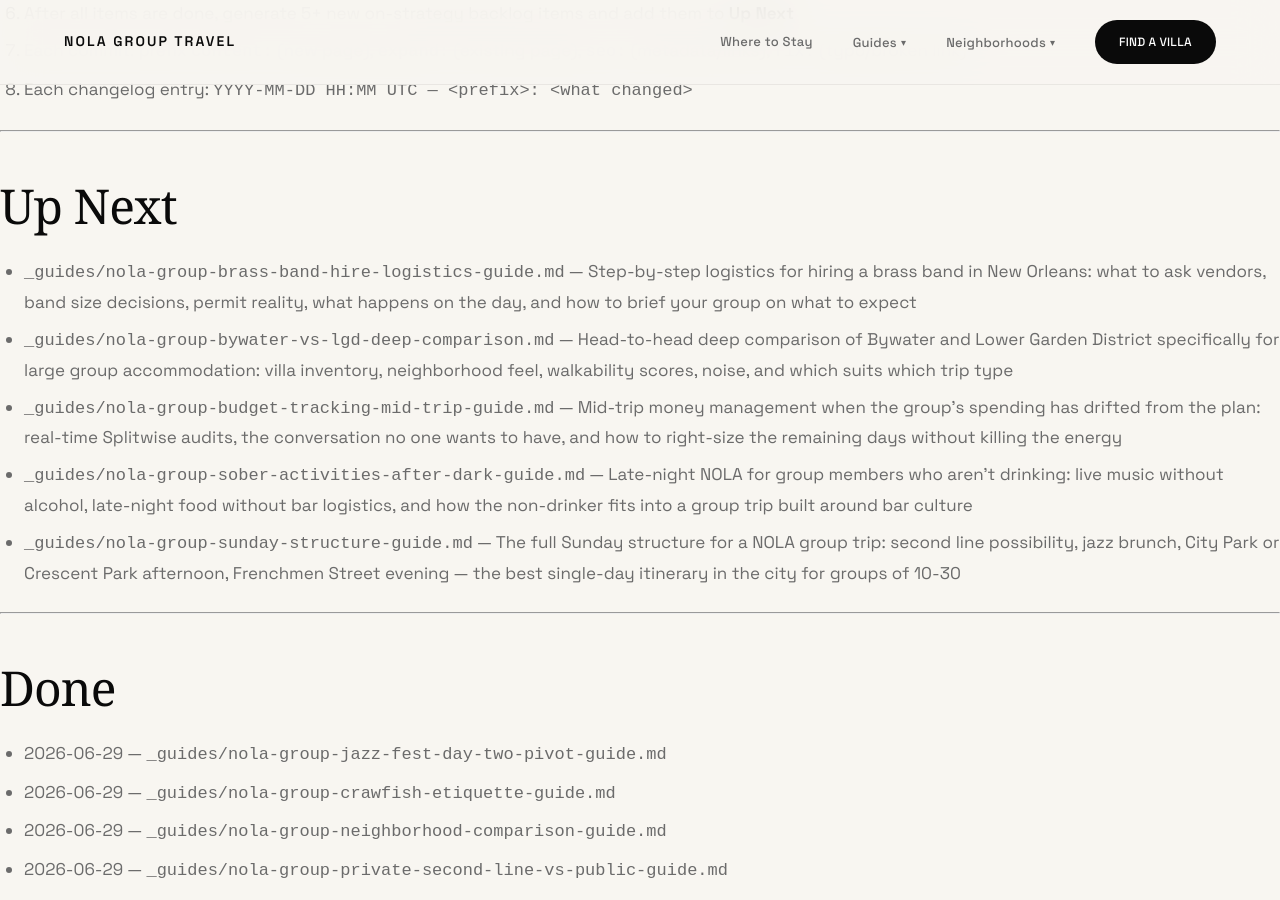
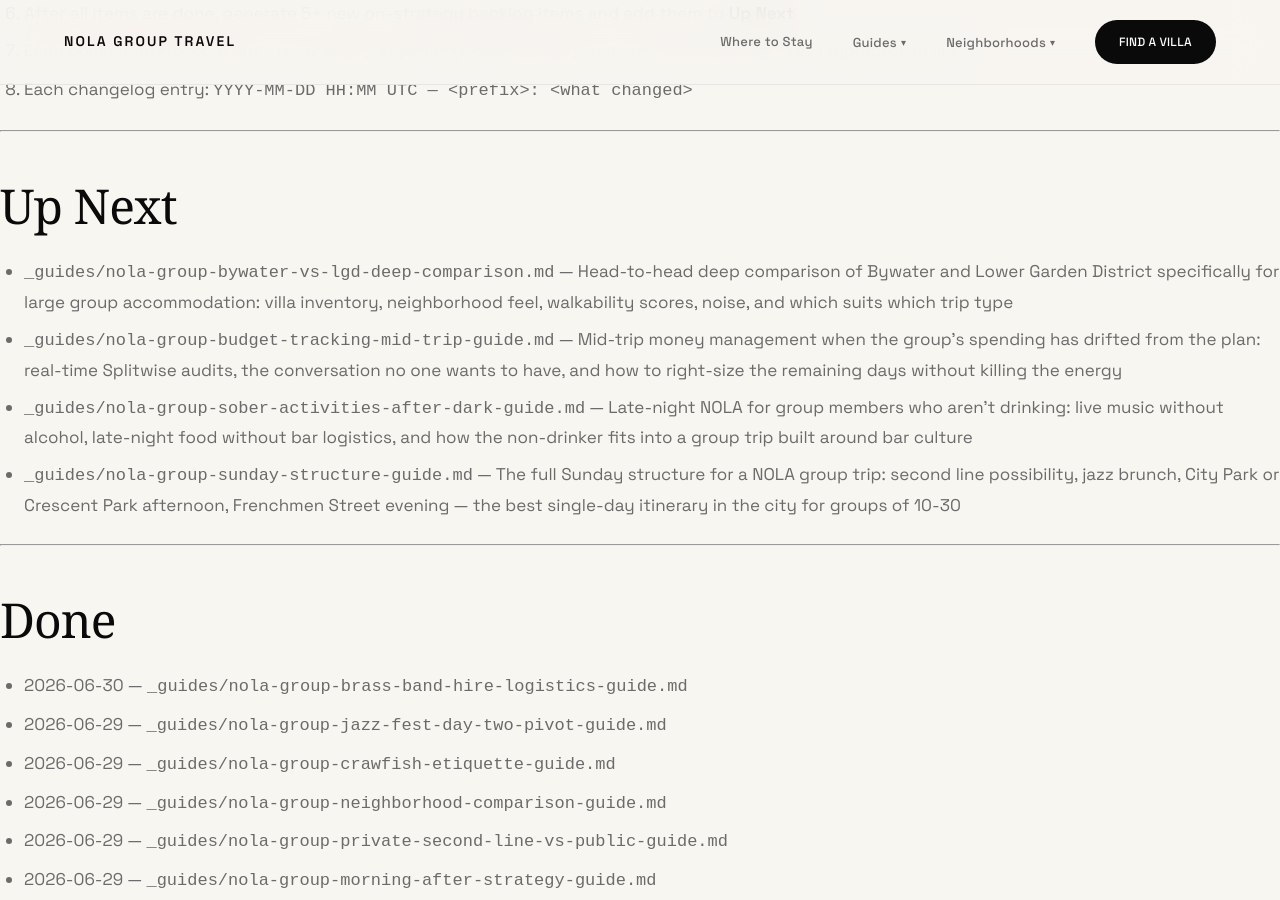
Before and after one commit to sjworth-dev/nola-group-travel, a Jekyll site: the page built from ROADMAP.md, in a window 1280 px wide and 900 px high, scrolled down 3111 px. Built offline with Jekyll 4.4.1, drawn with Linux system fonts in a browser that asks for light colours; some web fonts are replaced; our own code applies the rules of GitHub Pages for plain Markdown files; part of the change alters nothing that is shown.

Commit message:
content: add _guides/nola-group-brass-band-hire-logistics-guide.md
Step-by-step logistics for hiring a brass band in New Orleans for groups
of 10-30: band size decisions by venue type, what to ask vendors, permit
reality for street second lines vs. private venues, day-of structure,
group briefing script, and tipping protocol.

```diff
--- a/ROADMAP.md
+++ b/ROADMAP.md
@@ -86,7 +86,6 @@ This is an independent guide. Properties may be described editorially as example
 
 ## Up Next
 
-- `_guides/nola-group-brass-band-hire-logistics-guide.md` — Step-by-step logistics for hiring a brass band in New Orleans: what to ask vendors, band size decisions, permit reality, what happens on the day, and how to brief your group on what to expect
 - `_guides/nola-group-bywater-vs-lgd-deep-comparison.md` — Head-to-head deep comparison of Bywater and Lower Garden District specifically for large group accommodation: villa inventory, neighborhood feel, walkability scores, noise, and which suits which trip type
 - `_guides/nola-group-budget-tracking-mid-trip-guide.md` — Mid-trip money management when the group's spending has drifted from the plan: real-time Splitwise audits, the conversation no one wants to have, and how to right-size the remaining days without killing the energy
 - `_guides/nola-group-sober-activities-after-dark-guide.md` — Late-night NOLA for group members who aren't drinking: live music without alcohol, late-night food without bar logistics, and how the non-drinker fits into a group trip built around bar culture
@@ -96,6 +95,7 @@ This is an independent guide. Properties may be described editorially as example
 
 ## Done
 
+- 2026-06-30 — `_guides/nola-group-brass-band-hire-logistics-guide.md`
 - 2026-06-29 — `_guides/nola-group-jazz-fest-day-two-pivot-guide.md`
 - 2026-06-29 — `_guides/nola-group-crawfish-etiquette-guide.md`
 - 2026-06-29 — `_guides/nola-group-neighborhood-comparison-guide.md`
@@ -724,3 +724,4 @@ This is an independent guide. Properties may be described editorially as example
 2026-06-29 11:30 UTC — content: add _guides/nola-group-neighborhood-comparison-guide.md — Bywater vs. Marigny vs. Lower Garden District vs. French Quarter side-by-side comparison for groups of 10-30
 2026-06-29 11:45 UTC — content: add _guides/nola-group-private-second-line-vs-public-guide.md — private hired second line vs. joining a public parade: costs, booking, cultural context, and which is right for your group
 2026-06-29 12:00 UTC — content: add _guides/nola-group-morning-after-strategy-guide.md — morning-after recovery guide: foods, slow-start leadership, when to cancel, and recalibrating the group for afternoon and evening
+2026-06-30 00:00 UTC — content: add _guides/nola-group-brass-band-hire-logistics-guide.md — step-by-step brass band hire guide: band size decisions, permits, what to ask vendors, day-of structure, group briefing, and tipping protocol
--- /dev/null
+++ b/_guides/nola-group-brass-band-hire-logistics-guide.md
@@ -0,0 +1,178 @@
+---
+title: "How to Hire a Brass Band in New Orleans: Full Group Logistics Guide"
+description: "Step-by-step logistics for hiring a brass band in New Orleans for your group trip: band size decisions, what to ask vendors, permit reality, day-of structure, and how to brief 20 people on what to expect when the music starts."
+category: "Music & Culture"
+card_title: "Hiring a Brass Band"
+card_description: "Hiring a brass band isn't complicated once you know what to ask. This is the full logistics guide: band size, permits, day-of structure, and how to brief your group before the tuba player shows up."
+date: 2026-06-30
+---
+
+A brass band is the move. Whether you're throwing a private second line down the block, kicking off a bachelorette crawl, or just want 20 minutes of pure New Orleans energy in your villa courtyard, a hired brass band is one of the most genuinely unforgettable things you can add to a group trip here.
+
+The logistics are real but not complicated. Most groups who show up expecting something magical and get something chaotic went in without a framework. This guide is the framework.
+
+---
+
+## Quick Checklist
+
+- [ ] Decide what you want the band for: private second line on the street, villa performance, bar crawl escort, or ceremony/event moment
+- [ ] Determine band size based on your group size and event type — you don't always need a 10-piece
+- [ ] Contact at least two or three bands or booking agents; confirm availability well in advance (4–6 weeks for peak season, 2–3 weeks minimum off-peak)
+- [ ] Ask specifically about permits: street second lines require a city permit; private venues (your villa courtyard, a rented bar) typically don't
+- [ ] Confirm the exact duration, start time, whether the band provides their own PA/amplification, and what they need from you
+- [ ] Collect the hiring fee in advance from the group — this is not a bill you want to split at the last minute on the day of
+- [ ] Brief your group on what to expect before the band arrives: what a second line actually is, how it moves, what you do as a participant
+- [ ] Have cash ready for tips — standard practice, expected, and generous is the right calibration here
+
+---
+
+## What a Brass Band Actually Is
+
+A New Orleans brass band is not a marching band. Not a jazz band in the dinner-table sense. Not a cover band.
+
+It is a self-contained percussion and horn ensemble — typically some combination of tuba or sousaphone, bass drum and snare, trumpet, trombone, and saxophone — built for movement. The music is loud, rhythmic, and physically irresistible. When a brass band starts playing in an enclosed courtyard or on a residential street, the sound takes over. People start moving. There is no polite sitting-and-listening mode for a brass band at close range.
+
+The repertoire blends jazz standards, funk, hip-hop covers, and traditional second line material. A good band reads the crowd. If your group is 25 people from Ohio who want to feel what New Orleans actually sounds like, a brass band playing in your villa courtyard will do that in about 90 seconds.
+
+---
+
+## What to Use a Brass Band For
+
+Different formats require different logistics. Know which you're going for before you start making calls.
+
+| Format | What it is | Permit needed? | Ideal group size |
+|---|---|---|---|
+| Private villa performance | Band plays in your courtyard or outdoor space for a set duration | No | 10–30 |
+| Bar crawl escort | Band walks with your group between 2–3 stops, plays a few songs at each | No (inside venues); possibly yes (street segments) | 15–30 |
+| Private second line | Permitted parade on a designated route through residential streets | Yes — city permit required | 20–100+ |
+| Ceremony moment | Band plays entrance, exit, or a specific scene at a private event | No (private venue) | Any |
+| Public street performance | Band sets up at a public corner or plaza (not a permitted parade) | Varies; consult city ordinance | Open crowd |
+
+The private villa performance is the easiest to execute and the most common hire for group trips. The private second line is the most impactful and requires the most lead time to permit correctly.
+
+---
+
+## Band Size: How Many Musicians Do You Need
+
+Bigger is not always better. A 4-piece band in your villa courtyard is often more appropriate — and more financially sensible — than a 10-piece ensemble that overwhelms the space.
+
+| Band size | Musicians | Best for | Notes |
+|---|---|---|---|
+| 4-piece | Drum kit or snare/bass, 1–2 horns, tuba | Small villa courtyard, intimate group moment | More affordable; still genuinely powerful in an enclosed space |
+| 6-piece | Drum set, 3 horns, tuba | Standard private event or bar crawl | The most commonly hired configuration for group trips |
+| 8–10-piece | Full percussion, 4–6 horns, tuba | Full private second line, large outdoor event, ceremony | Maximum impact; requires more logistics and a bigger budget |
+
+A 4-piece or 6-piece band playing in a private villa courtyard is a completely different experience than a 10-piece in an outdoor parade — and the 4-piece in the courtyard often hits harder per square foot. Match the size to the space and the event.
+
+---
+
+## What to Ask When You Contact a Band
+
+Most bands and booking agents handle group hire inquiries regularly. Come prepared with specifics and you'll get a faster, cleaner quote.
+
+**Essential questions:**
+
+1. What is your rate for [X duration] with a band of [Y musicians]?
+2. Are you available on [date] at [time]?
+3. Do you handle permits for street second lines, or is that on us?
+4. What do you need from the venue or location? (Power? Sound setup? Covered space?)
+5. What's the deposit structure, and when is the remainder due?
+6. Can we make a song request list, or do you set your own setlist?
+7. How long does setup take, and when should we expect the band to arrive relative to the start time?
+
+**Red flags in a response:**
+
+- No deposit required (usually means no commitment either)
+- Vague on duration — "we'll play until you're done" is not a contract
+- Unwilling to put anything in writing
+- No clarity on permits
+
+A professional band or agency will be clear on all of these points. If the communication feels loose, find someone else.
+
+---
+
+## Permits: The Real Story
+
+This is where groups get into trouble. The short version:
+
+**Private venues (villa, rented bar, restaurant courtyard): no permit needed.** The band plays on private property, you're the event. Simple.
+
+**Public streets: permit required.** A second line parade on a public street in New Orleans requires a city permit from the Special Events office. The permit specifies the route, the date, the time, the number of participants, and requires coordination with NOPD for an escort.
+
+The permit process takes time — typically several weeks minimum. If you're planning a permitted street second line, start this process at least 4–6 weeks out, more if your trip falls during peak season (Mardi Gras season, Jazz Fest, Essence Fest, major holidays).
+
+The band or their booking contact will often know the permit process and may handle it for you, for a fee. Ask directly: "Do you handle the permit, or do we?" Either way is workable; just know going in who's responsible.
+
+**If you don't permit and do it anyway on a public street:** You may get broken up. NOPD does enforce this. It's not worth it on a group trip.
+
+---
+
+## What Happens on the Day
+
+Here's a realistic sequence for a private villa second line performance:
+
+**60 minutes before:** Band arrives for setup, confirms the space and sound levels with the organizer. Make sure they have somewhere to put cases and gear. Offer water.
+
+**30 minutes before:** Collect everyone in the group. Brief them (see below). Get them in the space — don't let people be scattered when the band starts.
+
+**Start time:** The band starts. It's loud immediately. This is expected and correct.
+
+**The performance arc:** Most private performances run 30–60 minutes. The first 10 minutes are the warmup. The middle portion is peak energy. The end typically includes a slower acknowledgment before the finale.
+
+**During the performance:** Your group is participants, not audience members. Move. Dance. Follow the band if they're walking. Tip between songs if you feel moved to. The musicians are watching the crowd and adjusting to what's working.
+
+**End of performance:** Band packs up. Tip if you haven't. Get a group photo if you want one — before the band disperses, not after.
+
+---
+
+## How to Brief Your Group
+
+This is the part most organizers skip. Don't skip it.
+
+Tell your group — before the band arrives — the following:
+
+"We've hired a brass band. They're going to play in [the courtyard/on the street] for [X minutes]. This is not a concert where you stand and watch — it's a second line, which means you move with them. Follow the band if it's walking. Dance. Tip a few dollars between songs if you want; it's expected and appreciated. The music will be louder than you expect. It's supposed to be. Be ready in [the courtyard/out front] at [time]."
+
+That's the brief. Two minutes of context and your group goes from confused observers to active participants.
+
+---
+
+## The Tipping Question
+
+Tip the band. This is not optional if you want to do this right.
+
+The standard approach: the trip organizer collects a few dollars from each group member before the performance, pools it into a tip envelope or cash, and presents it to the bandleader at the end. Or one person tips generously on behalf of the group and settles with everyone later on Splitwise.
+
+The amount varies based on group size, duration, and how much the performance delivered. Think of it as a meaningful supplement to the hire fee, not a replacement for it.
+
+**Tip in cash. Always.**
+
+---
+
+## Pro Tips
+
+1. **Book with more lead time than you think you need.** Good brass bands in New Orleans are genuinely in demand, especially on weekends and during festival season. Four to six weeks out is not excessive. Two weeks out during peak season is cutting it close.
+
+2. **The acoustics of a villa courtyard are surprising.** An enclosed courtyard amplifies brass band sound dramatically. A 4-piece band in a walled courtyard sounds like a full ensemble. Start there before defaulting to a larger band.
+
+3. **Have the second line props ready.** If you want your group waving handkerchiefs or twirling parasols — which you do — source them before the performance, not during. Second line umbrellas can be found at many shops in the French Market and along Magazine Street.
+
+4. **Make sure phones are charged.** Everyone in the group is going to want to film this. Warn them the day before. A dead phone on a brass band second line is a real loss.
+
+5. **A shorter, more focused performance beats a long one with declining energy.** A tight 30-minute villa set is better than an hour that drags after the first 40 minutes. Ask the band for their recommendation on duration based on your setup.
+
+6. **Confirm the start time the morning of.** A quick confirmation text to the bandleader or booking contact removes the anxiety of wondering whether everything is still on. It also signals that you're organized and serious.
+
+7. **If it rains, have a backup.** Brass bands can often move indoors if needed, but discuss this contingency in advance. A covered porch, an indoor common space — have the alternative identified so the day doesn't fall apart if there's a weather issue.
+
+---
+
+## Large Group Accommodation and the Brass Band
+
+One of the things that makes a private villa the right base for a brass band experience is the setup. Hotels can't do this. An individual Airbnb with a shared building can't host a six-piece brass band in the courtyard at 7pm.
+
+Properties like Castleday Retreats in the Bywater have private walled courtyards designed for exactly this kind of gathering. Twenty-five people in a private courtyard with a brass band and cold drinks is the kind of experience that doesn't happen in a hotel lobby.
+
+Properties like The Syd in the Lower Garden District have outdoor courtyard and gathering space that gives a band room to set up and a group room to move. One block from St. Charles — if your second line spills onto the block, you're in a walkable neighborhood that's used to it.
+
+[See where to stay for large groups →](/where-to-stay/)
```
